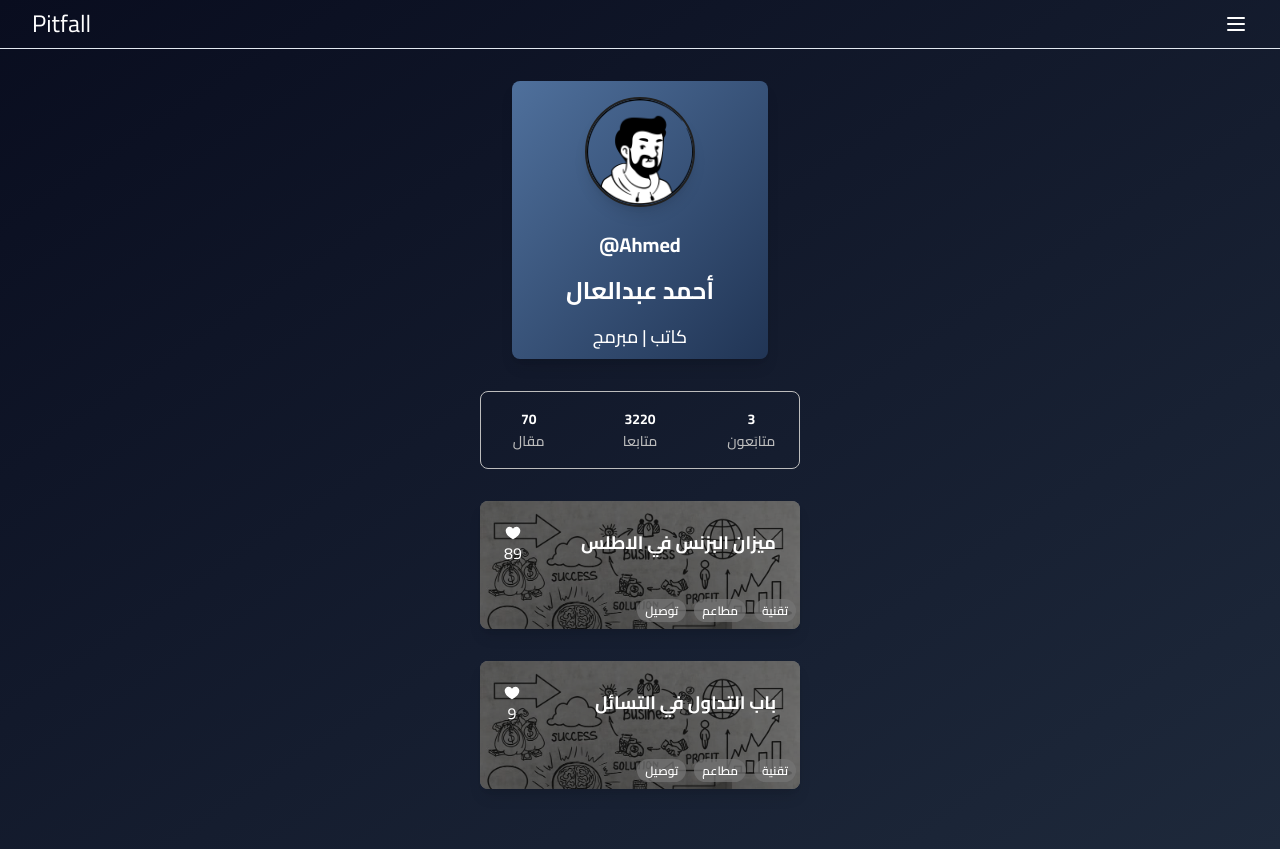
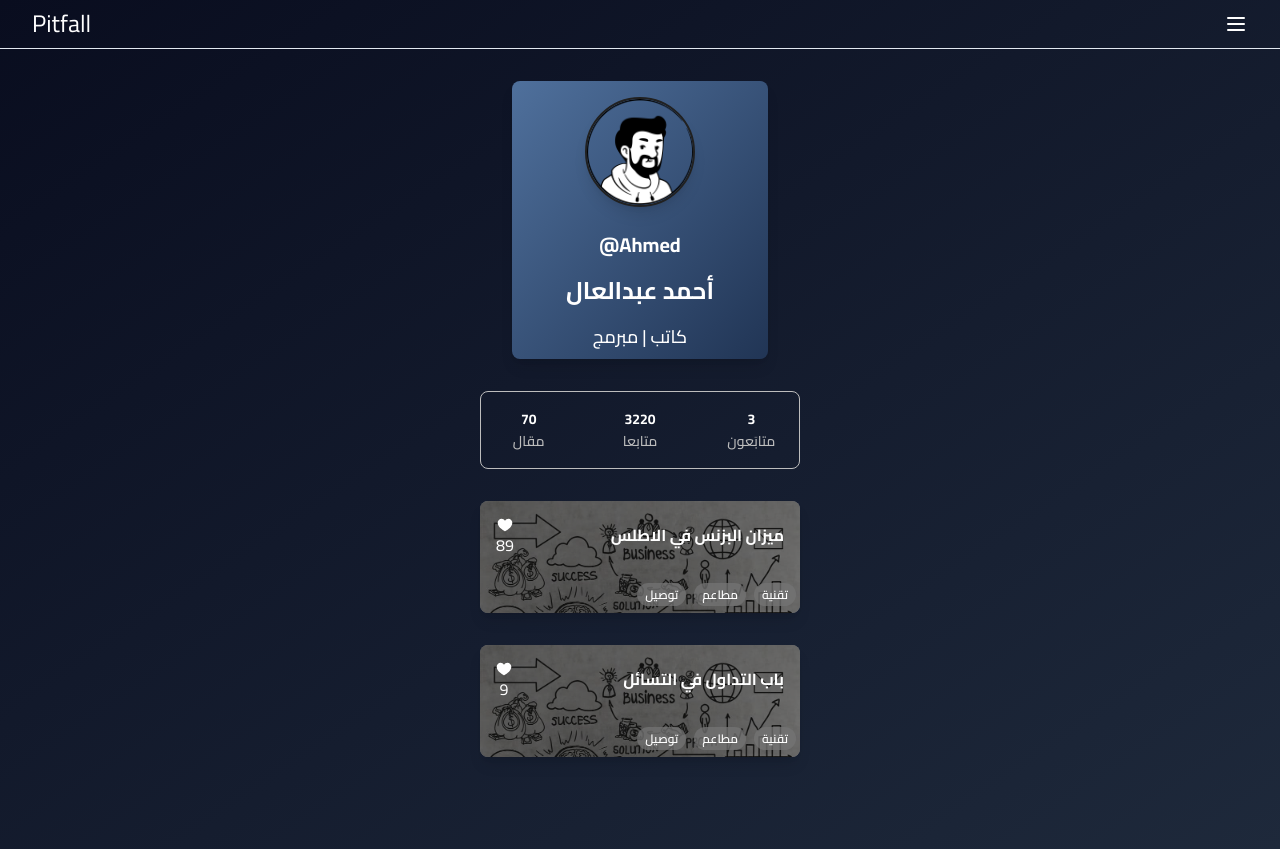
Before and after one commit to JaafarAlMuallim/SWE-363-Project, a Next.js app in the folder client/: page /profile in a window 1280 px wide. Built offline with nearby package versions, Linux system fonts and the light colour scheme.

Commit message:
decrease size of article card title

```diff
--- a/client/app/components/ArticleCard.tsx
+++ b/client/app/components/ArticleCard.tsx
@@ -8,8 +8,8 @@ export default function ArticleCard(props: { article: Article }) {
         <Link href={`/articles/${props.article.id}`}>
             <div className="block w-80 text-white rounded-lg bg-cover shadow-lg bg-[url(/test.jpg)]">
                 <div className="flex flex-col backdrop-brightness-50 rounded-lg">
-                    <div className="w-full flex items-center justify-between p-6">
-                        <Label className="mb-1 text-lg font-bold leading-tight text-white shadwo-xl">
+                    <div className="w-full flex items-center justify-between p-4">
+                        <Label className="mb-1 text-base font-bold leading-tight text-white shadwo-xl">
                             {props.article.title}
                         </Label>
                         <div className="flex flex-col justify-center items-center">
```
